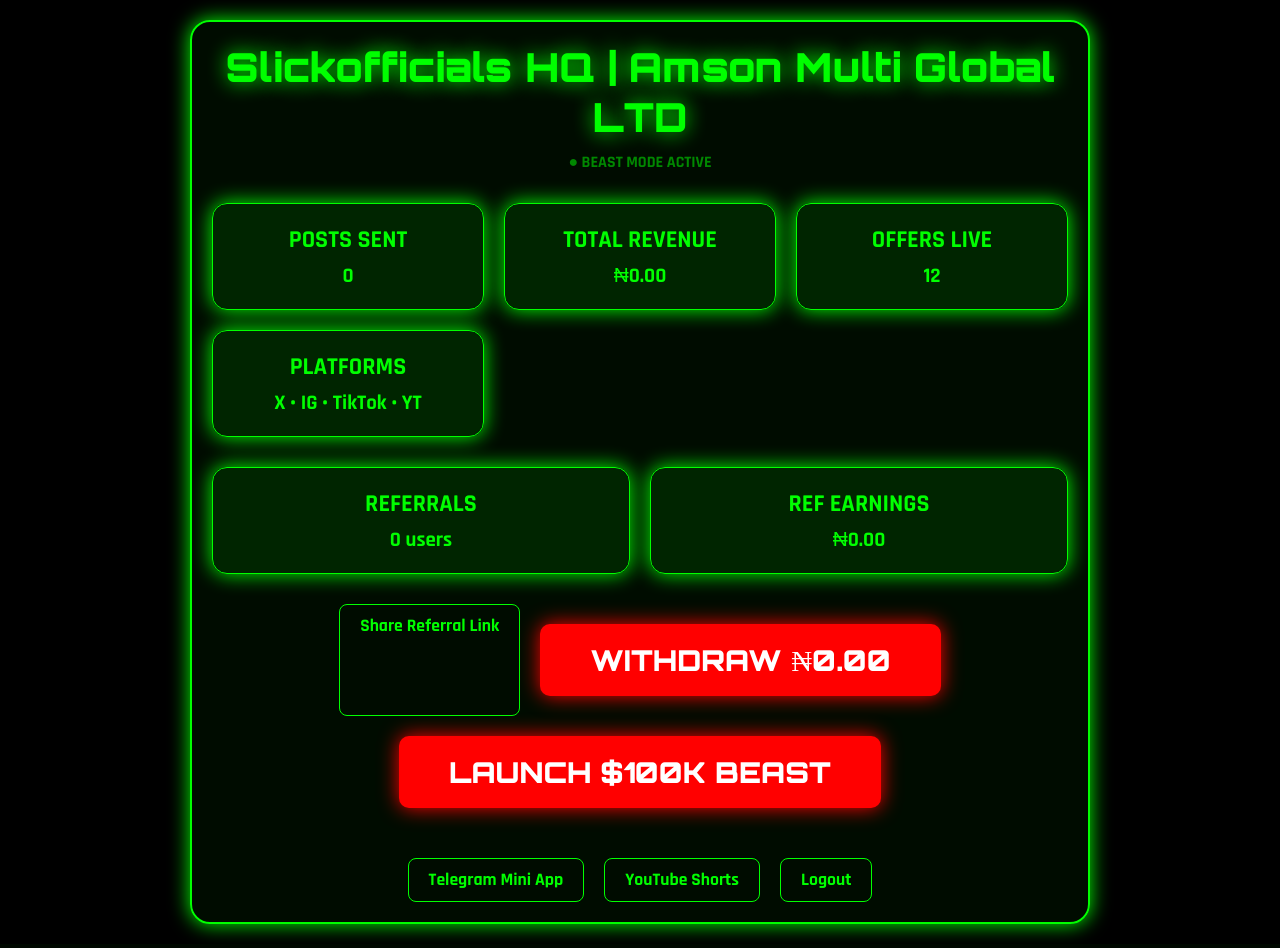
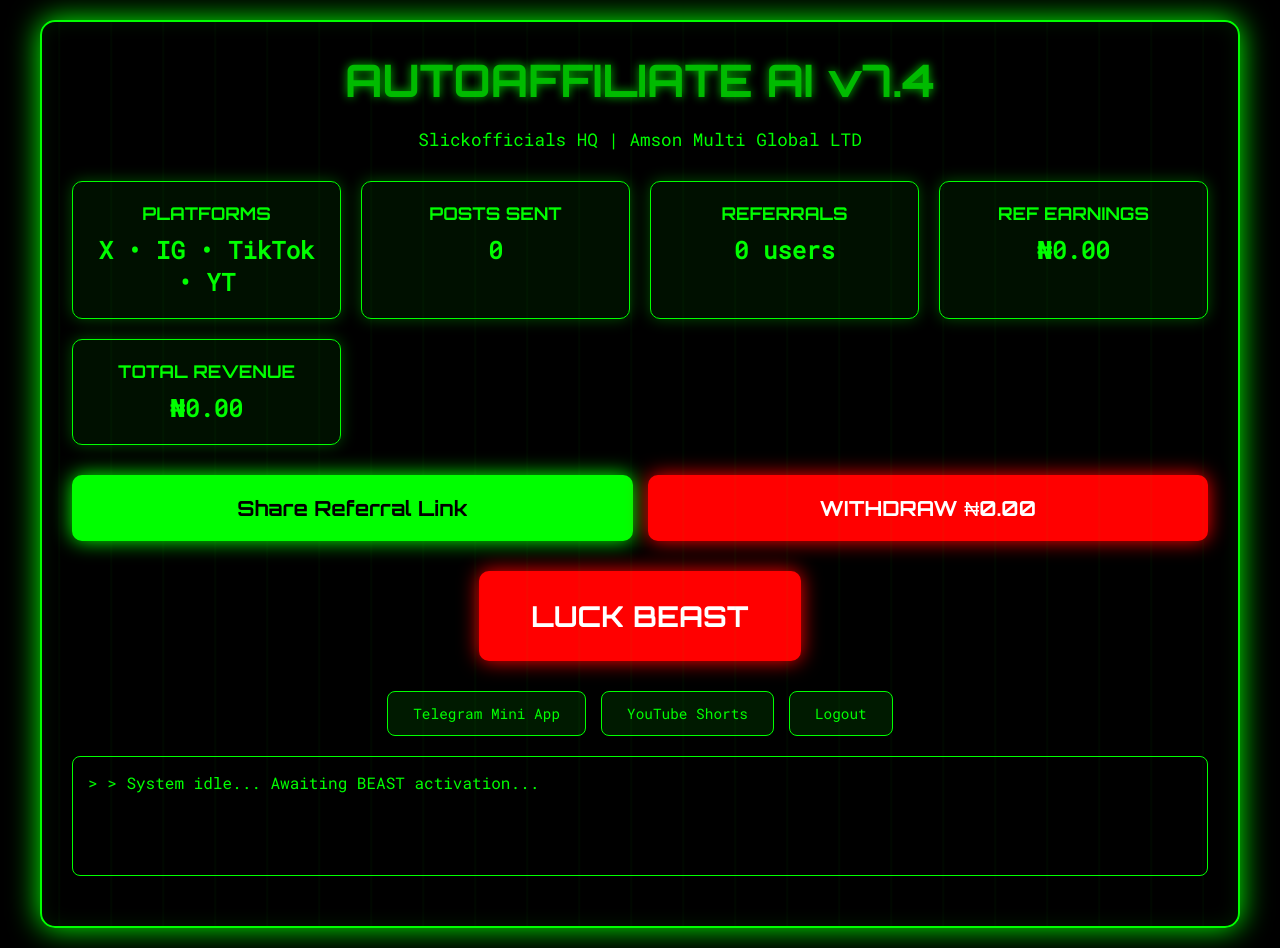
Before and after one commit to slickofficials/AUTOAFFILIATE-AI-v7.0, a Flask app: page /dashboard in a window 1280 px wide. Run offline with Flask 3, Linux system fonts and the light colour scheme; the visitor is signed in with stand-in values (Sample User, id 1); data that the repository does not hold is empty; some libraries are stand-ins or nearby versions.

Commit message:
Update dashboard.html

```diff
--- a/templates/dashboard.html
+++ b/templates/dashboard.html
@@ -1,123 +1,174 @@
 <!DOCTYPE html>
 <html>
 <head>
-    <title>BEAST MODE | {{ company }}</title>
-    <meta name="viewport" content="width=device-width, initial-scale=1">
-    <link href="https://fonts.googleapis.com/css2?family=Orbitron:wght@900&family=Rajdhani:wght@700&display=swap" rel="stylesheet">
+    <title>AutoAffiliate AI | $10M Empire</title>
+    <link href="https://fonts.googleapis.com/css2?family=Orbitron:wght@700;900&family=Roboto+Mono&display=swap" rel="stylesheet">
     <style>
-        :root {
-            --green: #0f0;
-            --red: #f00;
-            --bg: #000;
-            --glow: 0 0 20px;
-        }
         * { margin: 0; padding: 0; box-sizing: border-box; }
         body {
-            background: var(--bg);
-            color: var(--green);
-            font-family: 'Rajdhani', sans-serif;
-            text-align: center;
+            background: #000;
+            color: #0f0;
+            font-family: 'Roboto Mono', monospace;
+            overflow-x: hidden;
             padding: 20px;
-            min-height: 100vh;
-            overflow-x: hidden;
         }
         .container {
-            max-width: 900px;
-            margin: auto;
-            padding: 20px;
-            border: 2px solid var(--green);
-            border-radius: 20px;
-            box-shadow: var(--glow) var(--green);
-            background: rgba(0, 15, 0, 0.8);
+            max-width: 1200px;
+            margin: 0 auto;
+            border: 2px solid #0f0;
+            border-radius: 15px;
+            padding: 30px;
+            box-shadow: 0 0 30px #0f0, inset 0 0 20px rgba(0,255,0,0.1);
+            position: relative;
+            overflow: hidden;
         }
+        .container::before {
+            content: '';
+            position: absolute;
+            top: 0; left: 0; right: 0; bottom: 0;
+            background: repeating-linear-gradient(90deg, transparent, transparent 50px, rgba(0,255,0,0.03) 50px, rgba(0,255,0,0.03) 52px);
+            pointer-events: none;
+            animation: scan 4s linear infinite;
+        }
+        @keyframes scan { 0% { transform: translateX(0); } 100% { transform: translateX(-52px); } }
+
         h1 {
             font-family: 'Orbitron', sans-serif;
-            font-size: 2.5em;
-            text-shadow: var(--glow) var(--green);
-            margin-bottom: 10px;
+            font-size: 2.8em;
+            text-align: center;
+            margin-bottom: 20px;
+            text-shadow: 0 0 10px #0f0;
+            animation: pulse 2s infinite;
         }
-        .stats {
+        @keyframes pulse { 0%, 100% { opacity: 1; } 50% { opacity: 0.7; } }
+
+        .stat-grid {
             display: grid;
-            grid-template-columns: repeat(auto-fit, minmax(200px, 1fr));
+            grid-template-columns: repeat(auto-fit, minmax(220px, 1fr));
             gap: 20px;
             margin: 30px 0;
         }
         .stat-card {
-            background: rgba(0, 255, 0, 0.1);
+            background: rgba(0, 20, 0, 0.8);
+            border: 1px solid #0f0;
+            border-radius: 10px;
             padding: 20px;
-            border-radius: 15px;
-            border: 1px solid var(--green);
-            box-shadow: var(--glow) var(--green);
+            text-align: center;
+            box-shadow: 0 0 15px rgba(0,255,0,0.3);
+            transition: all 0.3s;
+        }
+        .stat-card:hover {
+            transform: translateY(-5px);
+            box-shadow: 0 0 25px #0f0;
+        }
+        .stat-card h3 {
+            font-family: 'Orbitron', sans-serif;
+            font-size: 1.1em;
+            margin-bottom: 10px;
+            color: #0f0;
+        }
+        .stat-card p {
+            font-size: 1.5em;
+            font-weight: bold;
+        }
+
+        .btn-grid {
+            display: grid;
+            grid-template-columns: 1fr 1fr;
+            gap: 15px;
+            margin: 30px 0;
+        }
+        .btn {
+            padding: 18px;
+            font-family: 'Orbitron', sans-serif;
             font-size: 1.3em;
-        }
-        .stat-card h3 { color: #0f0; margin-bottom: 8px; }
-        .beast-btn {
-            background: var(--red);
-            color: #fff;
-            border: none;
-            padding: 18px 50px;
-            font-size: 1.8em;
-            font-family: 'Orbitron';
+            text-align: center;
             border-radius: 10px;
             cursor: pointer;
-            box-shadow: var(--glow) var(--red);
-            transition: 0.3s;
-            margin: 20px 0;
+            transition: all 0.3s;
+            text-decoration: none;
+            display: block;
         }
-        .beast-btn:hover {
-            transform: scale(1.05);
-            box-shadow: 0 0 40px var(--red);
+        .btn-green {
+            background: #0f0;
+            color: #000;
+            border: 2px solid #0f0;
+            box-shadow: 0 0 20px #0f0;
         }
-        .nav {
-            margin-top: 30px;
+        .btn-green:hover {
+            background: #000;
+            color: #0f0;
+            box-shadow: 0 0 30px #0f0;
+        }
+        .btn-red {
+            background: #f00;
+            color: #fff;
+            border: 2px solid #f00;
+            box-shadow: 0 0 20px #f00;
+        }
+        .btn-red:hover {
+            background: #000;
+            color: #f00;
+            box-shadow: 0 0 30px #f00;
+        }
+
+        .nav-links {
             display: flex;
             justify-content: center;
-            gap: 20px;
+            gap: 15px;
+            margin-top: 30px;
         }
-        .nav a {
-            color: var(--green);
+        .nav-links a {
+            padding: 12px 25px;
+            background: rgba(0, 255, 0, 0.1);
+            color: #0f0;
             text-decoration: none;
-            font-size: 1.1em;
-            padding: 10px 20px;
-            border: 1px solid var(--green);
+            border: 1px solid #0f0;
             border-radius: 8px;
-            transition: 0.3s;
+            font-size: 0.9em;
+            transition: all 0.3s;
         }
-        .nav a:hover {
-            background: var(--green);
+        .nav-links a:hover {
+            background: #0f0;
             color: #000;
         }
-        .live { color: #0f0; animation: pulse 1.5s infinite; }
-        @keyframes pulse { 0%, 100% { opacity: 1; } 50% { opacity: 0.5; } }
+
+        .terminal {
+            background: #000;
+            border: 1px solid #0f0;
+            padding: 15px;
+            margin: 20px 0;
+            font-family: 'Roboto Mono', monospace;
+            color: #0f0;
+            height: 120px;
+            overflow-y: auto;
+            border-radius: 8px;
+        }
+        .terminal::before {
+            content: "> ";
+            color: #0f0;
+        }
+
+        @media (max-width: 768px) {
+            .btn-grid { grid-template-columns: 1fr; }
+            h1 { font-size: 2em; }
+        }
     </style>
 </head>
 <body>
     <div class="container">
-        <h1>{{ company }}</h1>
-        <p class="live">● BEAST MODE ACTIVE</p>
+        <h1>AUTOAFFILIATE AI v7.4</h1>
+        <p style="text-align:center; font-size:1.1em; margin-bottom:20px;">{{ company }}</p>
 
-        <!-- Main Stats -->
-        <div class="stats">
+        <div class="stat-grid">
+            <div class="stat-card">
+                <h3>PLATFORMS</h3>
+                <p>X • IG • TikTok • YT</p>
+            </div>
             <div class="stat-card">
                 <h3>POSTS SENT</h3>
                 <p>{{ posts_sent }}</p>
             </div>
-            <div class="stat-card">
-                <h3>TOTAL REVENUE</h3>
-                <p>₦{{ "%.2f" % revenue }}</p>
-            </div>
-            <div class="stat-card">
-                <h3>OFFERS LIVE</h3>
-                <p>12</p>
-            </div>
-            <div class="stat-card">
-                <h3>PLATFORMS</h3>
-                <p>X • IG • TikTok • YT</p>
-            </div>
-        </div>
-
-        <!-- Referral Stats -->
-        <div class="stats">
             <div class="stat-card">
                 <h3>REFERRALS</h3>
                 <p>{{ referrals }} users</p>
@@ -126,44 +177,54 @@
                 <h3>REF EARNINGS</h3>
                 <p>₦{{ "%.2f" % ref_earnings }}</p>
             </div>
+            <div class="stat-card">
+                <h3>TOTAL REVENUE</h3>
+                <p>₦{{ "%.2f" % revenue }}</p>
+            </div>
         </div>
 
-        <!-- Actions -->
-        <div class="nav">
-            <a href="/miniapp" target="_blank" class="share-link">Share Referral Link</a>
-            <button class="beast-btn" onclick="initiatePayout()">WITHDRAW ₦{{ "%.2f" % revenue }}</button>
+        <div class="btn-grid">
+            <a href="/miniapp" class="btn btn-green">Share Referral Link</a>
+            <div class="btn btn-red" onclick="initiatePayout()">WITHDRAW ₦{{ "%.2f" % revenue }}</div>
         </div>
 
-        <button class="beast-btn" onclick="location.href='/beast_campaign'">LAUNCH $100K BEAST</button>
+        <div style="text-align:center;">
+            <div class="btn btn-red" onclick="launchBeast()" style="display:inline-block; font-size:1.8em; padding:25px 50px;">
+                LUCK BEAST
+            </div>
+        </div>
 
-        <div class="nav">
-            <a href="/miniapp">Telegram Mini App</a>
+        <div class="nav-links">
+            <a href="/miniapp" target="_blank">Telegram Mini App</a>
             <a href="/youtube_auth">YouTube Shorts</a>
             <a href="/logout">Logout</a>
+        </div>
+
+        <div class="terminal" id="terminal">
+            > System idle... Awaiting BEAST activation...
         </div>
     </div>
 
     <script>
-        // Withdraw function for referral earnings
-        async function initiatePayout() {
-            const amount = prompt("Amount to withdraw (₦):");
+        function launchBeast() {
+            const terminal = document.getElementById('terminal');
+            terminal.innerHTML += "<br>> Initializing LUCK BEAST...<br>> Queueing 100 Shorts...<br>> HeyGen + YouTube ACTIVE<br>> $1M MODE ENGAGED";
+            fetch('/beast_campaign')
+                .then(r => r.json())
+                .then(d => {
+                    terminal.innerHTML += `<br>> ${d.status}`;
+                });
+        }
+
+        function initiatePayout() {
+            const amount = prompt("Amount (₦):", "{{ "%.2f" % revenue }}");
             const bank = prompt("Paystack Recipient Code:");
-
-            if (!amount || !bank) return alert("Withdrawal cancelled.");
-
-            try {
-                const response = await fetch('/payout', {
+            if (amount && bank) {
+                fetch('/payout', {
                     method: 'POST',
                     headers: {'Content-Type': 'application/json'},
-                    body: JSON.stringify({
-                        amount: parseFloat(amount),
-                        bank_account: bank
-                    })
-                });
-                const data = await response.json();
-                alert(data.status || data.error || "Something went wrong!");
-            } catch (err) {
-                alert("Error: " + err.message);
+                    body: JSON.stringify({amount: parseFloat(amount), bank_account: bank})
+                }).then(r => r.json()).then(d => alert(d.status || d.error));
             }
         }
     </script>
```
